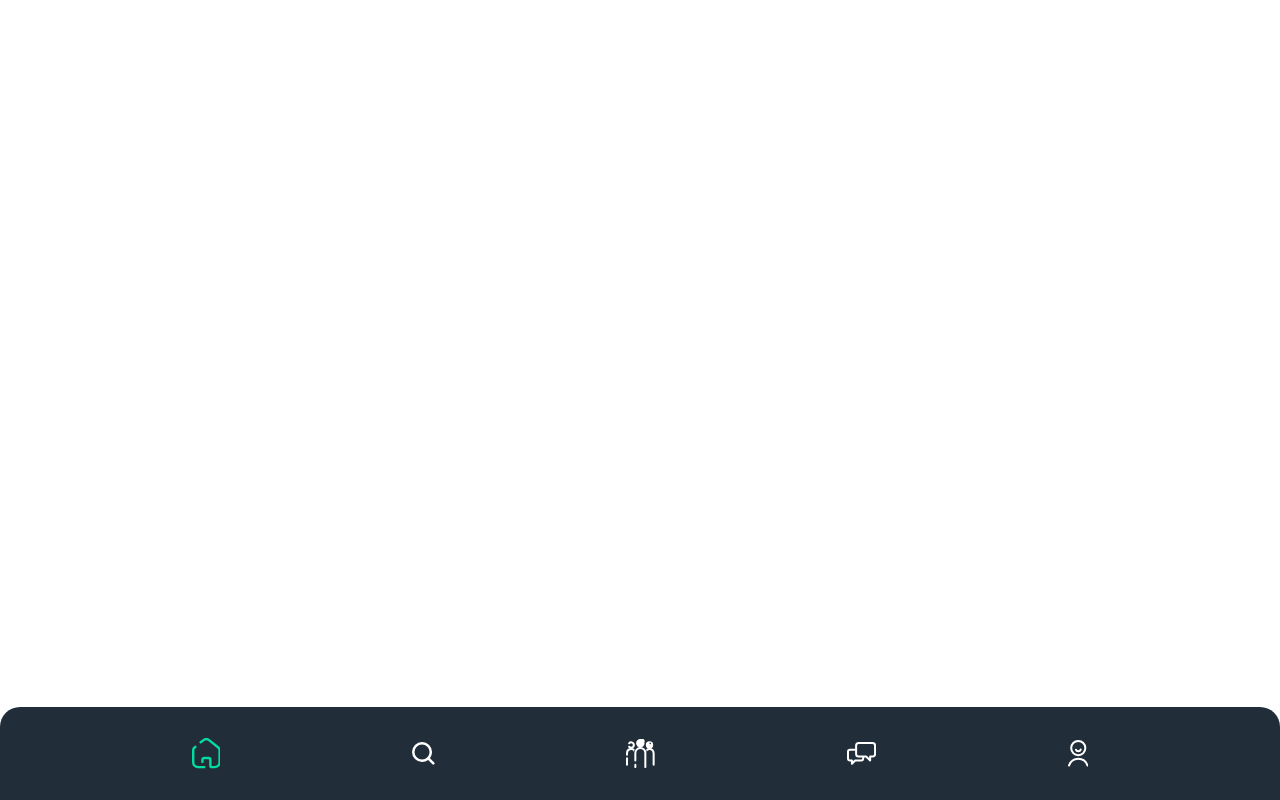
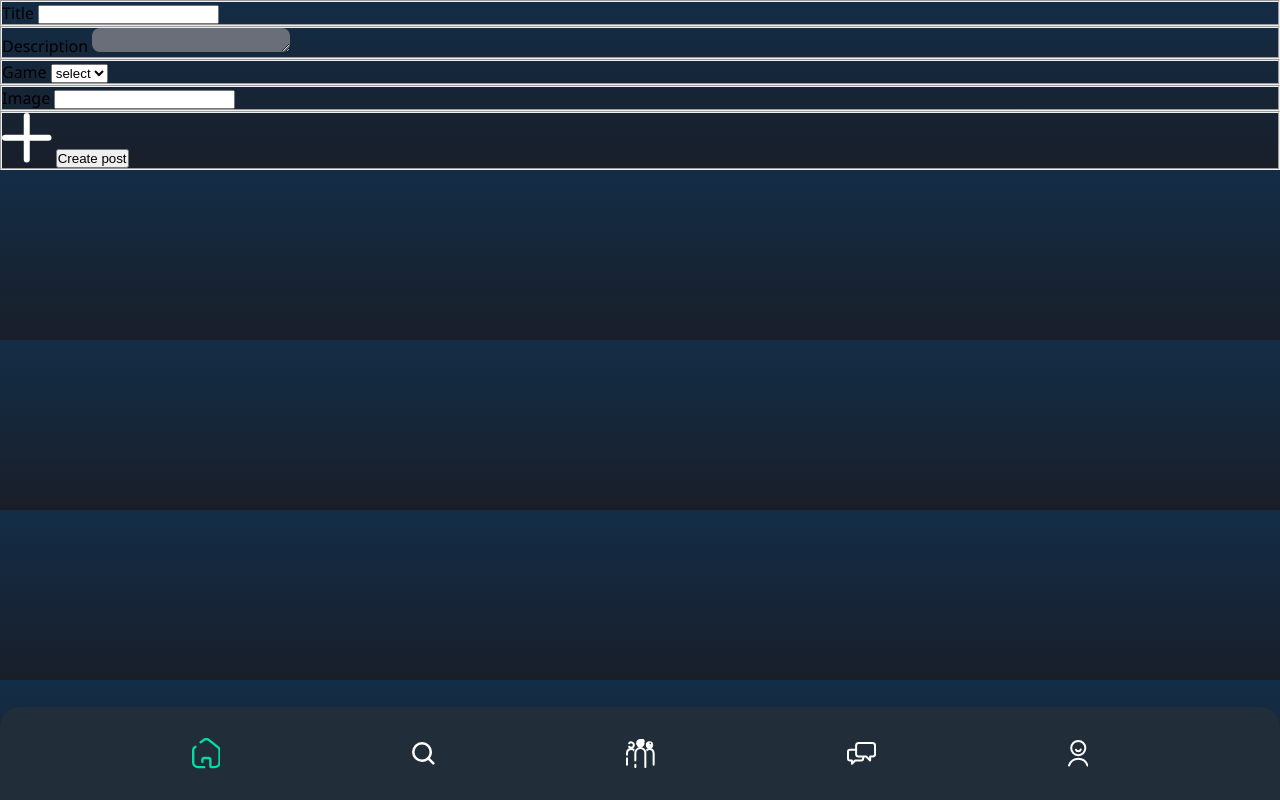
Before and after one commit to Tbjamie/project-tech-group, a website: page view/makePost.ejs in a window 1280 px wide. Drawn offline with nearby package versions, Linux system fonts and the light colour scheme; files that its build step writes are made by us from their sources.

Commit message:
makepost html

```diff
--- a/view/makePost.ejs
+++ b/view/makePost.ejs
@@ -1,15 +1,84 @@
 <!DOCTYPE html>
 <html lang="en">
-<head>
-    <meta charset="UTF-8">
-    <meta http-equiv="X-UA-Compatible" content="IE=edge">
-    <meta name="viewport" content="width=device-width, initial-scale=1.0">
+  <head>
+    <meta charset="UTF-8" />
+    <meta http-equiv="X-UA-Compatible" content="IE=edge" />
+    <meta name="viewport" content="width=device-width, initial-scale=1.0" />
     <title>Make Post | GameSphere</title>
-</head>
-<body>
+    <link rel="stylesheet" href="/css/ejs.css" />
+  </head>
+  <body>
     <header><%- include ("nav") -%></header>
     <main>
-        <%- include ("loadingScreen") -%>
+      <%- include ("loadingScreen") -%>
+      <section>
+        <form action="/" method="post">
+          <fieldset>
+            <label for="title">Title</label>
+            <input type="text" name="title" id="title" />
+          </fieldset>
+
+          <fieldset>
+            <label for="description">Description</label>
+            <textarea
+              type="text"
+              name="description"
+              id="description"
+            ></textarea>
+          </fieldset>
+
+          <fieldset>
+            <label for="game">Game</label>
+            <select name="game" id="dropDown">
+              <option value="select">select</option>
+            </select>
+          </fieldset>
+
+          <fieldset>
+            <label for="image">Image</label>
+            <input id="imagePick" />
+          </fieldset>
+
+          <fieldset>
+            <svg
+              id="svgPlus"
+              xmlns="http://www.w3.org/2000/svg"
+              width="49.502"
+              height="49.502"
+              viewBox="0 0 49.502 49.502"
+            >
+              <g id="Group_24" data-name="Group 24" transform="translate(3 3)">
+                <line
+                  id="Line_2"
+                  data-name="Line 2"
+                  y2="43.502"
+                  transform="translate(21.751 0)"
+                  fill="none"
+                  stroke="#fff"
+                  stroke-linecap="round"
+                  stroke-width="6"
+                />
+                <line
+                  id="Line_3"
+                  data-name="Line 3"
+                  y1="43.502"
+                  transform="translate(43.502 21.751) rotate(90)"
+                  fill="none"
+                  stroke="#fff"
+                  stroke-linecap="round"
+                  stroke-width="6"
+                />
+              </g>
+            </svg>
+            <input
+              type="submit"
+              name="submitButton"
+              id="submitButton"
+              value="Create post"
+            />
+          </fieldset>
+        </form>
+      </section>
     </main>
-</body>
+  </body>
 </html>
```
